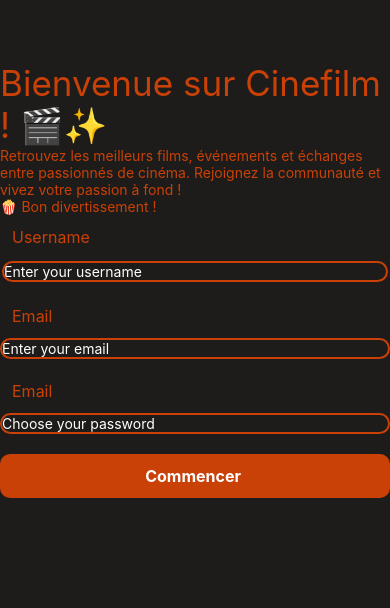
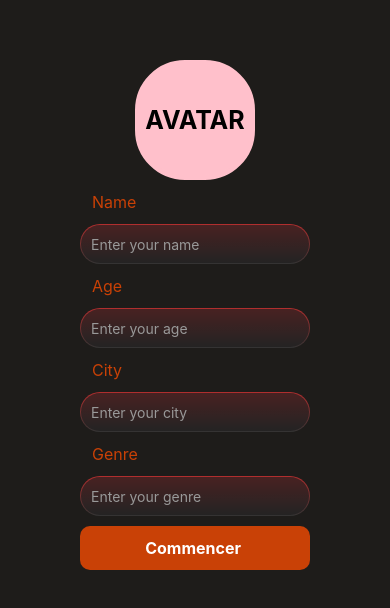
Before and after one commit to Blackers33/cinefilms, a React Native app in the folder frontend/: screen /Inscription in a window 390 px wide. Shown: the part 142-750 px from the top of the page. Built offline with nearby package versions, Linux system fonts and the light colour scheme.

Commit message:
inscription page2

```diff
--- /dev/null
+++ b/frontend/components/common/TextInput.js
@@ -0,0 +1,47 @@
+/**
+ * @author Sacha
+ *
+ */
+import React from "react";
+import { View, StyleSheet } from "react-native";
+import { LinearGradient } from "expo-linear-gradient";
+import { TextInput } from "react-native";
+
+export default function TextInputStyled(props) {
+	const colors =
+		props.variant === "light" ? ["#CCC", "#777"] : ["#B22E2E", "#333"];
+
+	return (
+		<View style={{height: 40}}>
+			<LinearGradient
+				colors={colors}
+				style={styles.gradiant}
+			>
+				<TextInput
+					placeholderTextColor='#999'
+					style={styles.buttonText}
+					{...props}
+				/>
+			</LinearGradient>
+		</View>
+	);
+}
+
+const styles = StyleSheet.create({
+	gradiant: {
+
+		borderRadius: 100,
+		flex: 1,
+		alignItems: "stretch",
+	},
+	buttonContainer: {},
+	buttonText: {
+		paddingLeft : 10,
+		color: "#FFF",
+		flex: 1,
+		justifyContent: "center",
+		backgroundColor: "rgba(29, 29, 29, 0.7)",
+		margin: 1,
+		borderRadius: 100,
+	},
+});
--- a/frontend/components/inscriptionScreen/InscriptionScreen2.js
+++ b/frontend/components/inscriptionScreen/InscriptionScreen2.js
@@ -1,26 +1,140 @@
 import {
+  SafeAreaView,
   StyleSheet,
   Text,
-  TextInput,
   TouchableOpacity,
   View,
+  Image,
 } from "react-native";
 import { LinearGradient } from "expo-linear-gradient";
 import { useState } from "react";
+import TextInput from '../common/TextInput'
 
 function InscriptionScreen2() {
+const [name, setName] = useState('')
+const [age, setAge] = useState('')
+const [city, setCity] = useState('')
+const [genre, setGenre] = useState('')
+
 
 
 
   return (
-    <View>
-
+    <View style={styles.container}>
+      <View style={styles.avatar} >
+        <Text style={styles.avatarText} >AVATAR</Text>
+      </View>
+      <View style={styles.inputContainer} >
+      <View>
+        <Text style={styles.Input}>Name</Text>
+        <LinearGradient
+          colors={["rgba(30,28,26,0.8)", "transparent"]}
+          start={{ x: 0.26, y: 0 }}
+          end={{ x: 1, y: 1 }}
+          style={styles.gradient}
+        >
+          <TextInput
+            onChangeText={(value) => setName(value)}
+            value={name}
+            placeholder="Enter your name"
+          ></TextInput>
+        </LinearGradient>
+      </View>
+      <View>
+        <Text style={styles.Input}>Age</Text>
+        <LinearGradient
+          colors={["rgba(30,28,26,0.8)", "transparent"]}
+          start={{ x: 0.26, y: 0 }}
+          end={{ x: 1, y: 1 }}
+          style={styles.gradient}
+        >
+          <TextInput
+            onChangeText={(value) => setAge(value)}
+            value={age}
+            placeholder="Enter your age"
+          ></TextInput>
+        </LinearGradient>
+      </View>
+      <View>
+        <Text style={styles.Input}>City</Text>
+        <LinearGradient
+          colors={["rgba(30,28,26,0.8)", "transparent"]}
+          start={{ x: 0.26, y: 0 }}
+          end={{ x: 1, y: 1 }}
+          style={styles.gradient}
+        >
+          <TextInput
+            onChangeText={(value) => setCity(value)}
+            value={city}
+            placeholder="Enter your city"
+          ></TextInput>
+        </LinearGradient>
+      </View>
+      <View>
+        <Text style={styles.Input}>Genre</Text>
+        <LinearGradient
+          colors={["rgba(30,28,26,0.8)", "transparent"]}
+          start={{ x: 0.26, y: 0 }}
+          end={{ x: 1, y: 1 }}
+          style={styles.gradient}
+        >
+          <TextInput
+            onChangeText={(value) => setGenre(value)}
+            value={genre}
+            placeholder="Enter your genre"
+          ></TextInput>
+        </LinearGradient>
+      </View>
+      </View>
     </View>
   );
 }
 
 const styles = StyleSheet.create({
+  container: {
+    flex: 1,
+    width: '100%',
+    height: '100%',
+    alignItems: 'center'
+  },
+  inputContainer: {
+    width: '380',
+    marginTop: '80'
+  },
+  champInput: {
+    borderWidth: 2,
+    borderColor: "#C94106",
+    borderRadius: 100,
+    overflow: "hidden",
+    marginBottom: 10,
+    color: "#FFFFFF",
+    width: '100%',
+  },
+  Input: {
+    padding: 12,
+    fontSize: 16,
+    color: "#C94106",
+  },
+  // gradient: {
+  //   padding: 2, // Léger padding pour bien voir le border color
+  //   borderRadius: 100,
+  // },
+  avatar: {
+    borderColor: 'pink',
+    backgroundColor: 'pink',
+    borderWidth: 5,
+    height: 120,
+    width: 120,
+    marginTop: 70,
 
+    borderRadius: 50,
+    justifyContent: 'center',
+    alignItems: 'center',
+  },
+  avatarText: {
+    fontSize: 25,
+    fontWeight: 'bold',
+  }
 });
 
 export default InscriptionScreen2;
--- a/frontend/screens/InscriptionScreen.js
+++ b/frontend/screens/InscriptionScreen.js
@@ -26,7 +26,8 @@
     >
       <SafeAreaView>
 
-      {isStep1Visible && <InscriptionScreen1 />}
+      {/* {isStep1Visible && <InscriptionScreen1 />} */}
+      <InscriptionScreen2 />
         <TouchableOpacity
           activeOpacity={0.8}
           style={styles.bouton}
@@ -34,7 +35,6 @@
         >
           <Text style={styles.text}>Commencer </Text>
         </TouchableOpacity>
-
       </SafeAreaView>
     </KeyboardAvoidingView>
   );
```
